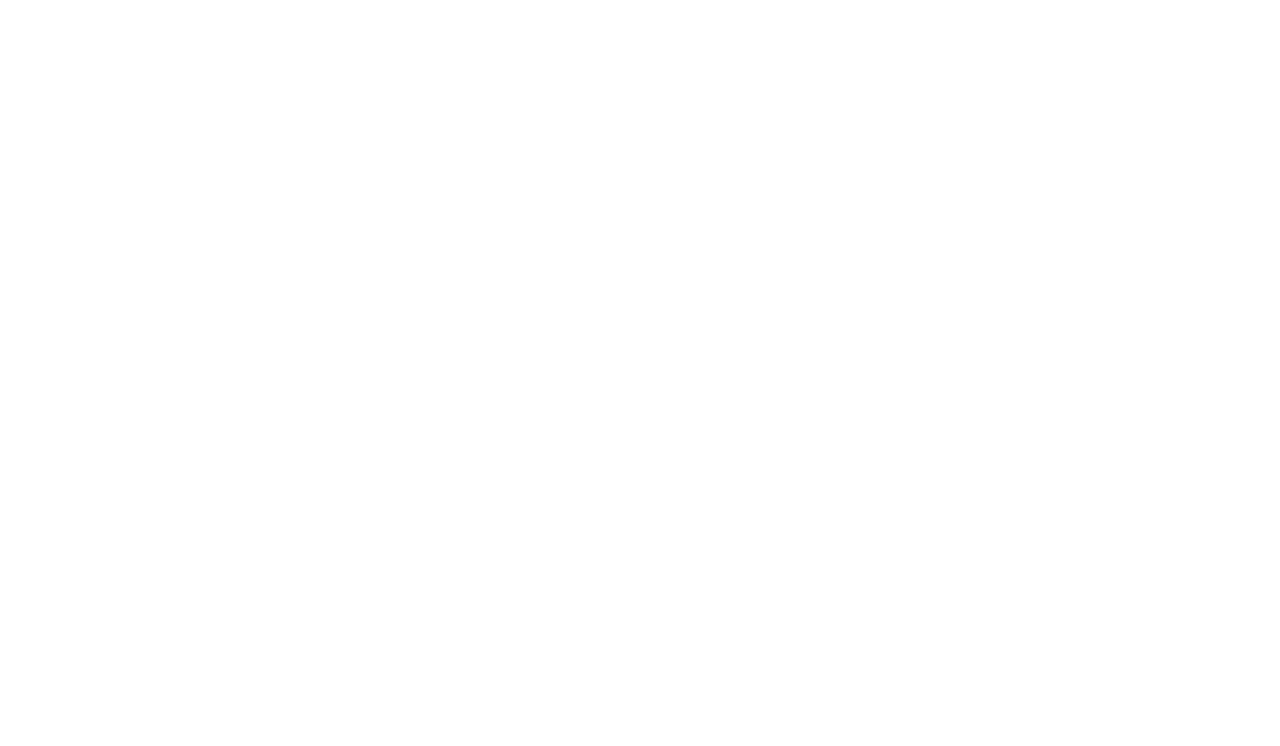
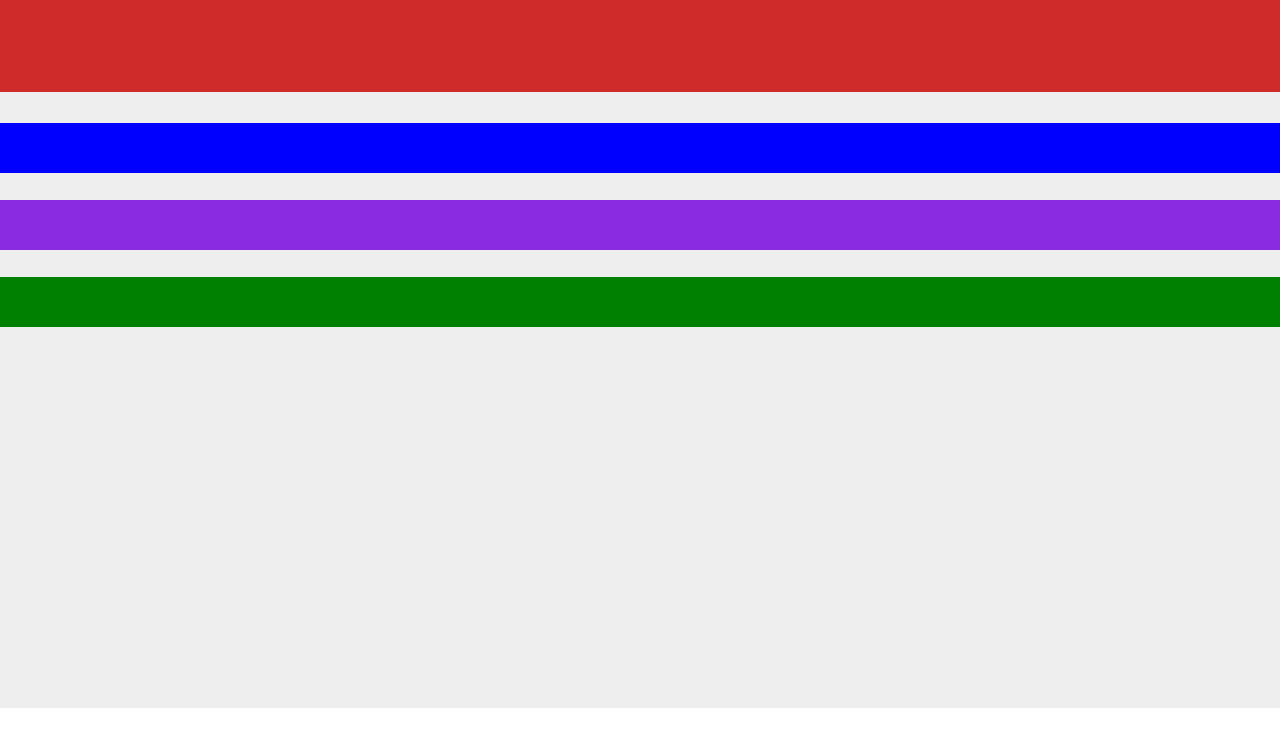
Before and after one commit to lucasfranchini/foodcamp, a plain HTML site: page Index.html in a window 1280 px wide. Drawn offline with Linux system fonts and the light colour scheme.

Commit message:
separação das areas da pagina

```diff
--- a/Index.html
+++ b/Index.html
@@ -4,9 +4,19 @@
     <meta charset="UTF-8">
     <meta http-equiv="X-UA-Compatible" content="IE=edge">
     <meta name="viewport" content="width=device-width, initial-scale=1.0">
+    <link rel="stylesheet" href="estilos/reset.css">
+    <link rel="stylesheet" href="estilos/estilos.css">
+    <link rel="preconnect" href="https://fonts.gstatic.com">
+    <link href="https://fonts.googleapis.com/css2?family=Righteous&family=Roboto:wght@300;400;700&display=swap" rel="stylesheet">
     <title>foodcamp</title>
 </head>
 <body>
-
+    <div class="topo"></div>
+    <div class="pedidos">
+        <div class="principal"></div>
+        <div class="bebida"></div>
+        <div class="sobremesa"></div>
+    </div>
+    <div class="final"></div>
 </body>
 </html>
--- /dev/null
+++ b/estilos/estilos.css
@@ -0,0 +1,31 @@
+.topo{
+    height: 92px;
+    width: 100%;
+    background-color: #CF2B2B;
+    position: fixed;
+    top: 0;
+    right: 0;
+}
+.principal{
+    margin-top: 123px;
+    height: 50px;
+    background-color: blue;
+}
+.bebida{
+    margin-top: 27px;
+    height: 50px;
+    background-color: blueviolet;
+}
+.sobremesa{
+    margin-top: 27px;
+    height: 50px;
+    background-color: green;
+}
+.final{
+    height: 92px;
+    width: 100%;
+    background-color: #ffffff;
+    position: fixed;
+    bottom: 0;
+    right: 0;
+}
--- a/estilos/reset.css
+++ b/estilos/reset.css
@@ -46,3 +46,12 @@ table {
 	border-collapse: collapse;
 	border-spacing: 0;
 }
+body{
+    font-family: 'Roboto', sans-serif;
+    background-color: #EEEEEE;
+    display: flex;
+    flex-direction: column;
+}
+*{
+    box-sizing: border-box;
+}
```
